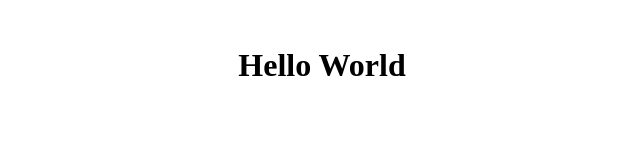
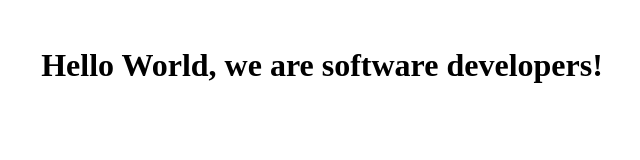
Before and after one commit to Adnatull/Microverse-1-Peer-Project, a plain HTML site: page index.html in a window 1280 px wide. Shown: the whole page, without its empty margins (318-958 px from the left). Drawn offline with Linux system fonts and the light colour scheme.

Commit message:
i commited changes by bala

```diff
--- a/index.html
+++ b/index.html
@@ -10,7 +10,7 @@
     <script src="https://cdn.freecodecamp.org/testable-projects-fcc/v1/bundle.js"></script>
 
     <br>
-    <h1 class="center">Hello World</h1>
+    <h1 class="center">Hello World, we are software developers!</h1>
 
     <!--
 
```
